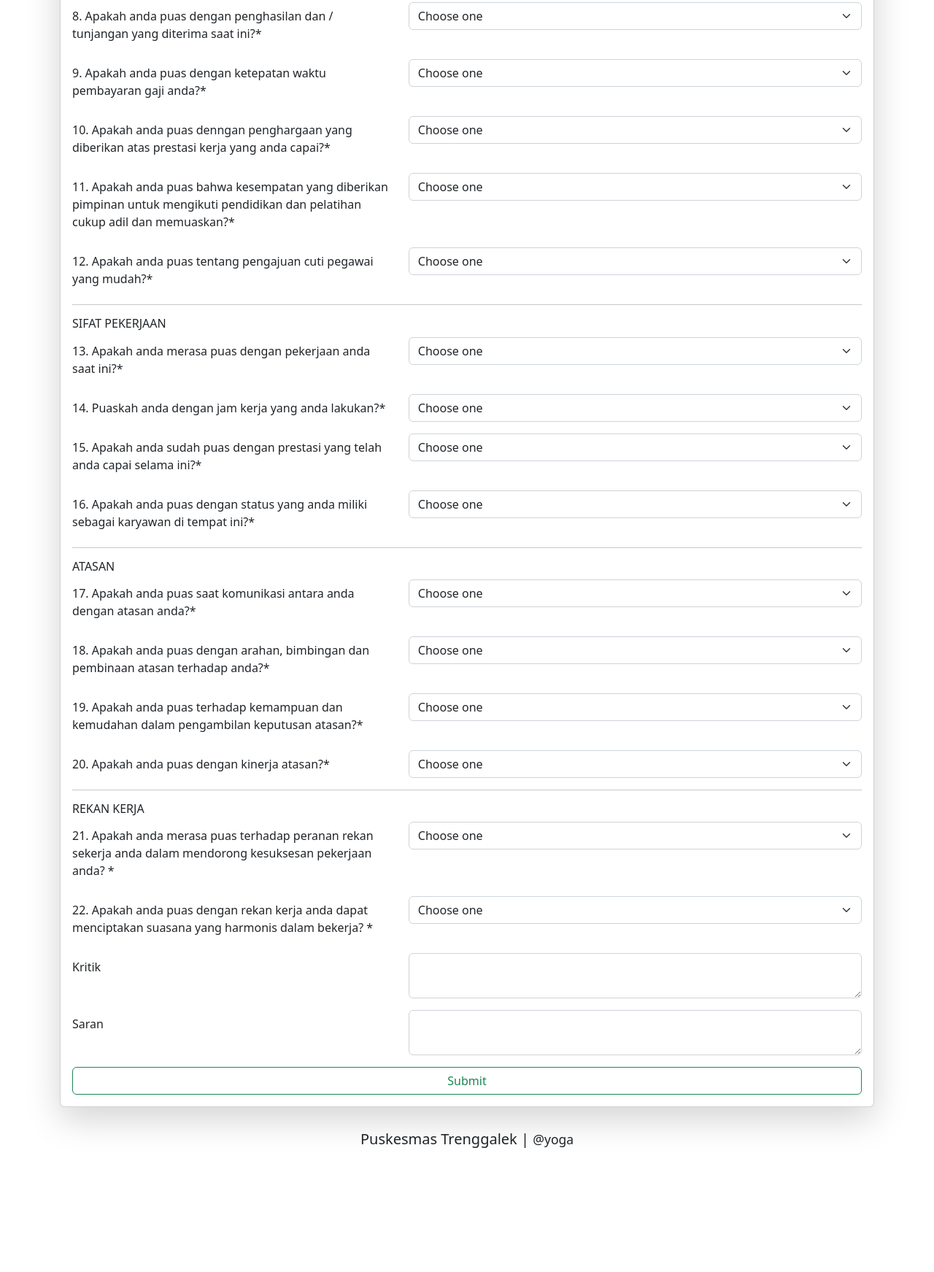
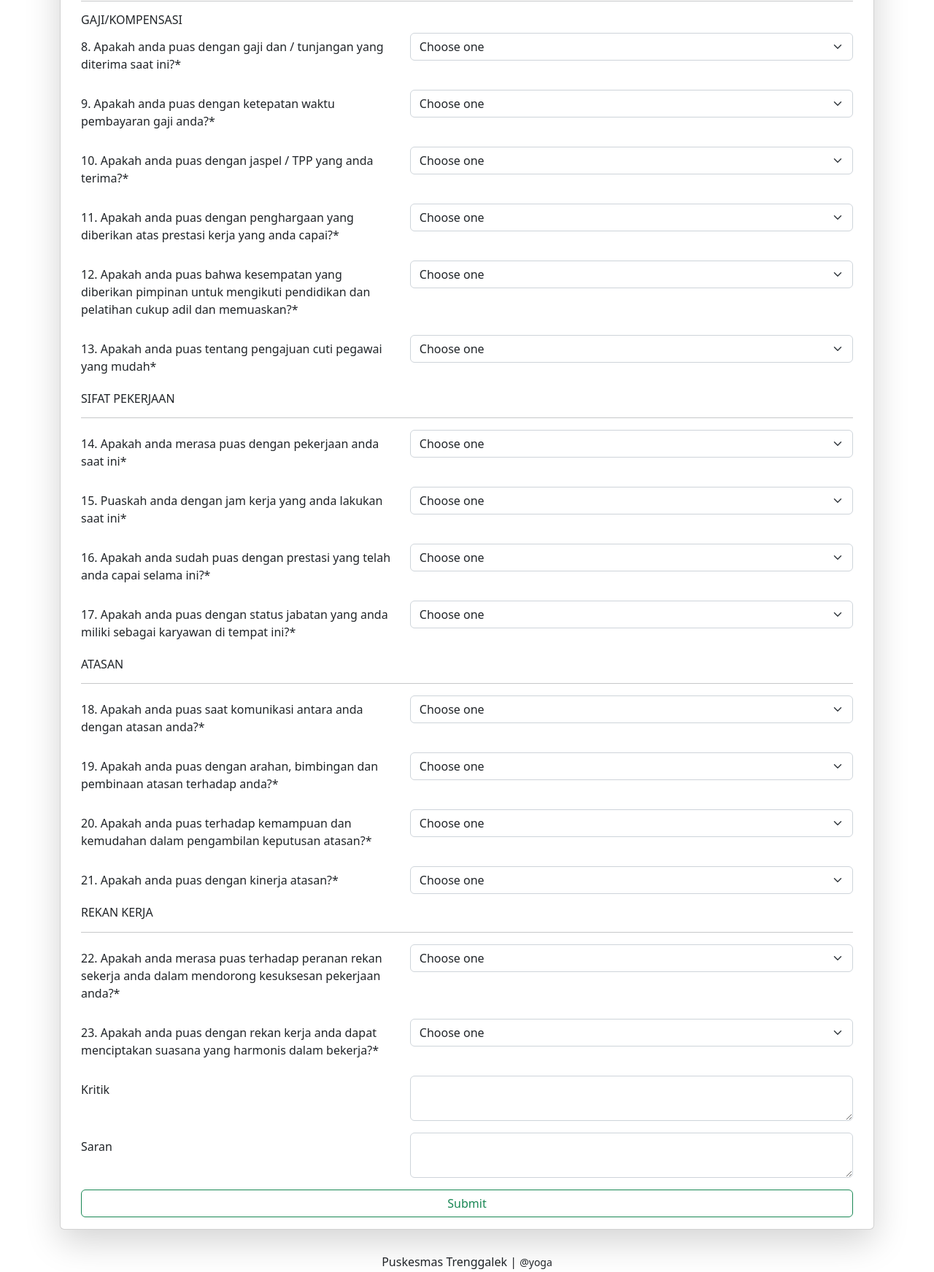
Before and after one commit to Baaltazard/Kuesioner, a plain HTML site: page index.html in a window 1280 px wide. Shown: the part 1006-2749 px from the top of the page at 73% size. Before the commit the page ends 2619 px from the top, so only its background shows below. Drawn offline with nearby package versions, Linux system fonts and the light colour scheme; some packages are replaced by stand-ins of ours; a script that the page names is missing.

Commit message:
Update index.html

```diff
--- a/index.html
+++ b/index.html
@@ -9,7 +9,7 @@
   <body>
     <div class="container">
         <div class="container">
-            <nav class="navbar bg-light shadow fixed-top opacity-75">
+            <nav class="navbar bg-light shadow fixed-top opacity-100">
                 <div class="container">
                   <a class="navbar-brand text-wrap text-center" href="#">
                     <h2 class="text-center">KUESIONER KEPUASAN KERJA PEGAWAI PUSKESMAS TRENGGALEK TAHUN 2024</h2>
@@ -18,26 +18,41 @@
             </nav>
         </div>
 
-        <br><br><p class="text-white mt-2">asdasdasdasdasdasdasd</p><br>
-        <!-- <p class="text-white">asdasdasdasdasdasdasd</p><br> -->
+        <br><p class="text-white mt-2">asdasdasdasdasdasdasd</p>
+        <p class="text-white">asdasdasdasdasdasdasd</p><br>
+         <!-- <div class="card  shadow">
+             <div class="card-body">
+                <div class="row">
+                    <div class="col">
+                        <img src="pkmlogo.png" width="250" alt="logo-pkm">
+                    </div>
+                    <div class="col text-end">
+                        <p><?php echo date('l, d-m-Y  h:i:s a');?></p>
+                    </div>
+                </div>
+
+            </div>
+         </div> -->
+         <img src="pkmlogo.png" width="250" alt="logo-pkm">
         <div class="card shadow-lg mt-4">
             <div class="card-body">
                 <h4>Identitas Responden</h4><hr>
-                <form class="needs-validation" name="submit-to-google-sheet" novalidate>
-
+                <div class="container">
+                <form  name="submit-to-google-sheet" >
+                    <!-- class="needs-validation" -->
                     <div class="mb-3 row">
-                        <label  class="col-sm-2 col-form-label">Nama*</label>
+                        <label  class="col-sm-2 col-form-label text-danger">Nama*</label>
                         <div class="col-sm-10">
-                            <input type="text" name="nama" class="form-control" id="staticEmail" required >
+                            <input type="text" name="nama" class="form-control" style="text-transform:capitalize" id="staticEmail" required >
                             <div class="invalid-feedback">
                                 *Nama tidak boleh kosong!
                               </div>
                         </div>
                     </div>
                     <div class="mb-3 row">
-                        <label for="inputPassword" class="col-sm-2 col-form-label">Tempat Tugas*</label>
+                        <label for="inputPassword" class="col-sm-2 col-form-label text-danger">Tempat Tugas*</label>
                         <div class="col-sm-10">
-                            <input type="text" name="tempatkerja" class="form-control" id="inputPassword" required>
+                            <input type="text" name="tempatkerja" style="text-transform:capitalize" class="form-control" id="inputPassword" required>
                             <div class="invalid-feedback">
                                 *Tempat Tugas tidak boleh kosong!
                               </div>
@@ -157,7 +172,7 @@
                         </div>
                     </div><hr><h6>GAJI/KOMPENSASI</h6>
                     <div class="mb-3 row">
-                        <label  class="col-sm-5 col-form-label">8. Apakah anda puas dengan penghasilan dan / tunjangan yang diterima saat ini?*</label>
+                        <label  class="col-sm-5 col-form-label">8. Apakah anda puas dengan gaji dan / tunjangan yang diterima saat ini?*</label>
                         <div class="col-sm">
                             <select name="8" class="form-select" id=""required>
                                 <option value="">Choose one</option>
@@ -189,7 +204,7 @@
                         </div>
                     </div>
                     <div class="mb-3 row">
-                        <label  class="col-sm-5 col-form-label">10. Apakah anda puas denngan penghargaan yang diberikan atas prestasi kerja yang anda capai?*</label>
+                        <label  class="col-sm-5 col-form-label">10. Apakah anda puas dengan jaspel / TPP yang anda terima?*</label>
                         <div class="col-sm">
                             <select name="10" class="form-select" id=""required>
                                 <option value="">Choose one</option>
@@ -205,7 +220,7 @@
                         </div>
                     </div>
                     <div class="mb-3 row">
-                        <label  class="col-sm-5 col-form-label">11. Apakah anda puas bahwa kesempatan yang diberikan pimpinan untuk mengikuti pendidikan dan pelatihan cukup adil dan memuaskan?*</label>
+                        <label  class="col-sm-5 col-form-label">11. Apakah anda puas dengan penghargaan yang diberikan atas prestasi kerja yang anda capai?*</label>
                         <div class="col-sm">
                             <select name="11" class="form-select" id=""required>
                                 <option value="">Choose one</option>
@@ -221,7 +236,7 @@
                         </div>
                     </div>
                     <div class="mb-3 row">
-                        <label  class="col-sm-5 col-form-label">12. Apakah anda puas tentang pengajuan cuti pegawai yang mudah?*</label>
+                        <label  class="col-sm-5 col-form-label">12. Apakah anda puas bahwa kesempatan yang diberikan pimpinan untuk mengikuti pendidikan dan pelatihan cukup adil dan memuaskan?*</label>
                         <div class="col-sm">
                             <select name="12" class="form-select" id=""required>
                                 <option value="">Choose one</option>
@@ -235,10 +250,10 @@
                                 *Please select a valid state.
                               </div>
                         </div>
-                    </div><hr>
-                    <h6>SIFAT PEKERJAAN</h6>
+                    </div>
+
                     <div class="mb-3 row">
-                        <label  class="col-sm-5 col-form-label">13. Apakah anda merasa puas dengan pekerjaan anda saat ini?*</label>
+                        <label  class="col-sm-5 col-form-label">13. Apakah anda puas tentang pengajuan cuti pegawai yang mudah*</label>
                         <div class="col-sm">
                             <select name="13" class="form-select" id=""required>
                                 <option value="">Choose one</option>
@@ -253,8 +268,9 @@
                               </div>
                         </div>
                     </div>
+                    <h6>SIFAT PEKERJAAN</h6><hr>
                     <div class="mb-3 row">
-                        <label  class="col-sm-5 col-form-label">14. Puaskah anda dengan jam kerja yang anda lakukan?*</label>
+                        <label  class="col-sm-5 col-form-label">14. Apakah anda merasa puas dengan pekerjaan anda saat ini*</label>
                         <div class="col-sm">
                             <select name="14" class="form-select" id=""required>
                                 <option value="">Choose one</option>
@@ -270,7 +286,7 @@
                         </div>
                     </div>
                     <div class="mb-3 row">
-                        <label  class="col-sm-5 col-form-label">15. Apakah anda sudah puas dengan prestasi yang telah anda capai selama ini?*</label>
+                        <label  class="col-sm-5 col-form-label">15. Puaskah anda dengan jam kerja yang anda lakukan saat ini*</label>
                         <div class="col-sm">
                             <select name="15" class="form-select" id=""required>
                                 <option value="">Choose one</option>
@@ -286,7 +302,7 @@
                         </div>
                     </div>
                     <div class="mb-3 row">
-                        <label  class="col-sm-5 col-form-label">16. Apakah anda puas dengan status yang anda miliki sebagai karyawan di tempat ini?*</label>
+                        <label  class="col-sm-5 col-form-label">16. Apakah anda sudah puas dengan prestasi yang telah anda capai selama ini?*</label>
                         <div class="col-sm">
                             <select name="16" class="form-select" id=""required>
                                 <option value="">Choose one</option>
@@ -300,10 +316,10 @@
                                 *Please select a valid state.
                               </div>
                         </div>
-                    </div><hr>
-                    <h6>ATASAN</h6>
+                    </div>
+
                     <div class="mb-3 row">
-                        <label  class="col-sm-5 col-form-label">17. Apakah anda puas saat komunikasi antara anda dengan atasan anda?*</label>
+                        <label  class="col-sm-5 col-form-label">17. Apakah anda puas dengan status jabatan yang anda miliki sebagai karyawan di tempat ini?*</label>
                         <div class="col-sm">
                             <select name="17" class="form-select" id=""required>
                                 <option value="">Choose one</option>
@@ -318,8 +334,9 @@
                               </div>
                         </div>
                     </div>
+                    <h6>ATASAN</h6><hr>
                     <div class="mb-3 row">
-                        <label  class="col-sm-5 col-form-label">18. Apakah anda puas dengan arahan, bimbingan dan pembinaan atasan terhadap anda?*</label>
+                        <label  class="col-sm-5 col-form-label">18. Apakah anda puas saat komunikasi antara anda dengan atasan anda?*</label>
                         <div class="col-sm">
                             <select name="18" class="form-select" id=""required>
                                 <option value="">Choose one</option>
@@ -335,7 +352,7 @@
                         </div>
                     </div>
                     <div class="mb-3 row">
-                        <label  class="col-sm-5 col-form-label">19. Apakah anda puas terhadap kemampuan dan kemudahan dalam pengambilan keputusan atasan?*</label>
+                        <label  class="col-sm-5 col-form-label">19. Apakah anda puas dengan arahan, bimbingan dan pembinaan atasan terhadap anda?*</label>
                         <div class="col-sm">
                             <select name="19" class="form-select" id=""required>
                                 <option value="">Choose one</option>
@@ -350,7 +367,7 @@
                         </div>
                     </div>
                     <div class="mb-3 row">
-                        <label  class="col-sm-5 col-form-label">20. Apakah anda puas dengan kinerja atasan?*</label>
+                        <label  class="col-sm-5 col-form-label">20. Apakah anda puas terhadap kemampuan dan kemudahan dalam pengambilan keputusan atasan?*</label>
                         <div class="col-sm">
                             <select name="20" class="form-select" id=""required>
                                 <option value="">Choose one</option>
@@ -363,10 +380,10 @@
                                 *Please select a valid state.
                               </div>
                         </div>
-                    </div><hr>
-                    <h6>REKAN KERJA</h6>
+                    </div>
+
                     <div class="mb-3 row">
-                        <label  class="col-sm-5 col-form-label">21. Apakah anda merasa puas terhadap peranan rekan sekerja anda dalam mendorong kesuksesan pekerjaan anda? *</label>
+                        <label  class="col-sm-5 col-form-label">21. Apakah anda puas dengan kinerja atasan?*</label>
                         <div class="col-sm">
                             <select name="21" class="form-select" id=""required>
                                 <option value="">Choose one</option>
@@ -380,10 +397,26 @@
                               </div>
                         </div>
                     </div>
+                    <h6>REKAN KERJA</h6><hr>
                     <div class="mb-3 row">
-                        <label  class="col-sm-5 col-form-label">22. Apakah anda puas dengan rekan kerja anda dapat menciptakan suasana yang harmonis dalam bekerja? *</label>
+                        <label  class="col-sm-5 col-form-label">22. Apakah anda merasa puas terhadap peranan rekan sekerja anda dalam mendorong kesuksesan pekerjaan anda?*</label>
                         <div class="col-sm">
                             <select name="22" class="form-select" id=""required>
+                                <option value="">Choose one</option>
+                                <option value="Tidak Puas">Tidak Puas</option>
+                                <option value="Kurang Puas">Kurang Puas</option>
+                                <option value="Puas">Puas</option>
+                                <option value="Sangat Puas">Sangat Puas</option>
+                            </select>
+                            <div class="invalid-feedback">
+                                *Please select a valid state.
+                              </div>
+                        </div>
+                    </div>
+                    <div class="mb-3 row">
+                        <label  class="col-sm-5 col-form-label">23. Apakah anda puas dengan rekan kerja anda dapat menciptakan suasana yang harmonis dalam bekerja?*</label>
+                        <div class="col-sm">
+                            <select name="23" class="form-select" id=""required>
                                 <option value="">Choose one</option>
                                 <option value="Tidak Puas">Tidak Puas</option>
                                 <option value="Kurang Puas">Kurang Puas</option>
@@ -415,13 +448,13 @@
                         </button>
                     </div>
                 </form>
-
+            </div>
             </div>
 
         </div>
         <br>
               <footer class="mt-2 mb-2 text-center">
-                <h5>Puskesmas Trenggalek | <small>@yoga</small></h5>
+                <h9>Puskesmas Trenggalek | <small>@yoga</small></h9>
                 <br>
               </footer>
     </div>
```
